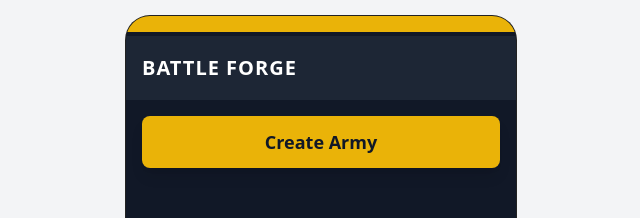
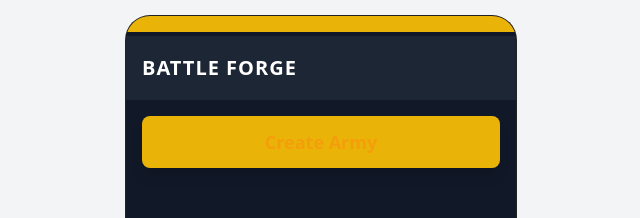
Before and after one commit to Dylaniel/warhammer-army-builder, a Next.js app: page / in a window 1280 px wide. Shown: the top 218 px of the page, without its empty margins (319-959 px from the left). Built offline with nearby package versions, Linux system fonts and the light colour scheme.

Commit message:
fixed some style oversights

```diff
--- a/src/components/BattleForgeTab.tsx
+++ b/src/components/BattleForgeTab.tsx
@@ -60,7 +60,7 @@ export default function BattleForgeTab({ armies, setArmies }: BattleForgeTabProp
             : 'bg-yellow-500 text-gray-900 hover:bg-yellow-400'
         }`}
       >
-        {armies.length >= MAX_ARMIES ? 'Army Limit Reached (5)' : 'Create Army'}
+        {armies.length >= MAX_ARMIES ? 'Army Limit Reached (4)' : 'Create Army'}
       </button>
 
       {armies.map((army, index) => (
--- a/src/styles/globals.css
+++ b/src/styles/globals.css
@@ -11,3 +11,11 @@ body {
   color: rgb(var(--foreground-rgb));
   background: rgb(var(--background-rgb));
 }
+
+.bg-red-600 {
+  color: #dc2626;
+}
+
+.bg-yellow-500 {
+  color: #f59e0b;
+}
```
